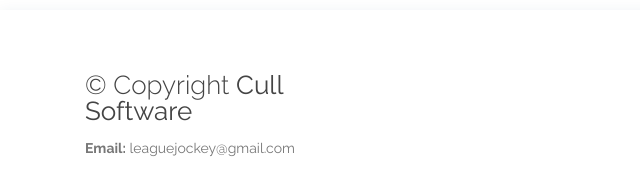
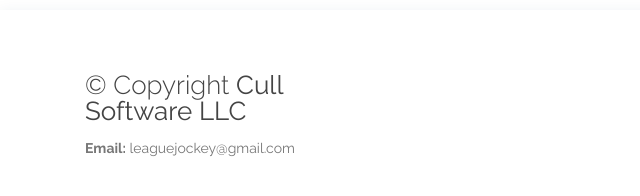
Before and after one commit to leaguejockey/leaguejockey.github.io, a plain HTML site: page index.html in a window 1280 px wide. Shown: the part 1521-1717 px from the top of the page, 0-640 px from the left. Drawn offline with nearby package versions, Linux system fonts and the light colour scheme.

Commit message:
Trying to fix the logo

```diff
--- a/index.html
+++ b/index.html
@@ -124,7 +124,7 @@
         <div class="row">
 
           <div class="col-lg-3 col-md-6 footer-contact">
-            <h3>&copy; Copyright <strong><span>Cull Software</span></strong></h3>
+            <h3>&copy; Copyright <strong><span>Cull Software LLC</span></strong></h3>
             <p>
               <strong>Email:</strong> leaguejockey@gmail.com<br>
             </p>
```
